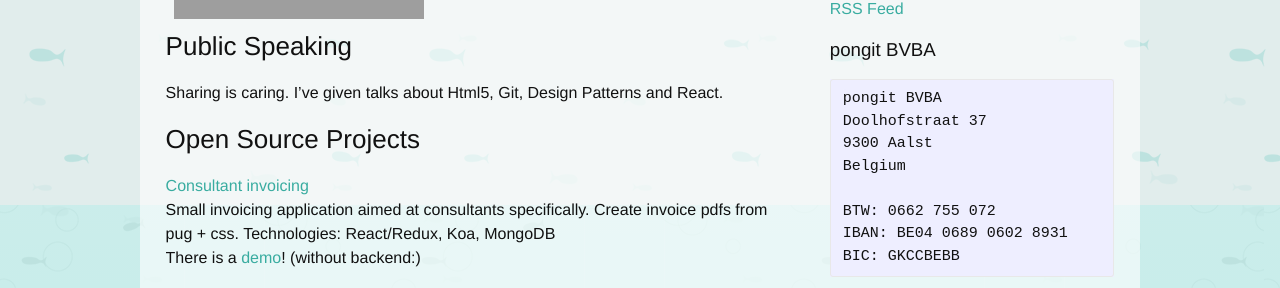
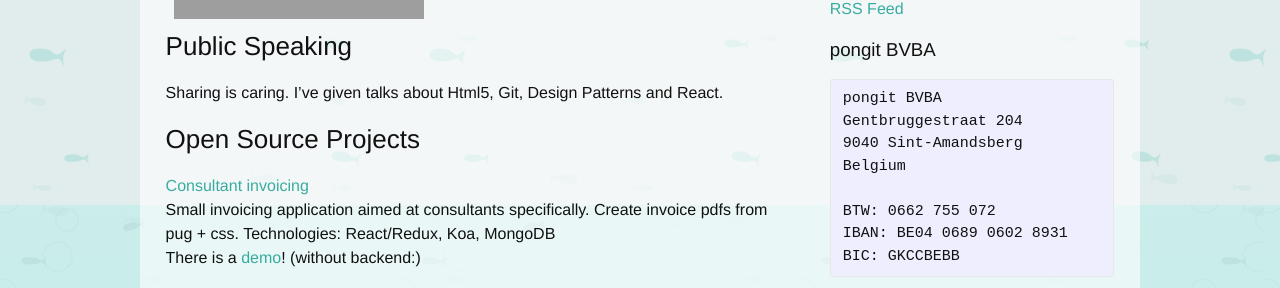
Before and after one commit to Laoujin/bliki, a Jekyll site: the page built from index.md, in a window 1280 px wide. Shown: the part 409-697 px from the top of the page. Built offline with Jekyll 4.4.1, drawn with Linux system fonts in a browser that asks for light colours; some web fonts are replaced.

Commit message:
Changed address

````diff
--- a/_includes/pages/about-me.md
+++ b/_includes/pages/about-me.md
@@ -13,8 +13,8 @@
 ### pongit BVBA
 ```
 pongit BVBA
-Doolhofstraat 37
-9300 Aalst
+Gentbruggestraat 204
+9040 Sint-Amandsberg
 Belgium
 
 BTW: 0662 755 072
````
